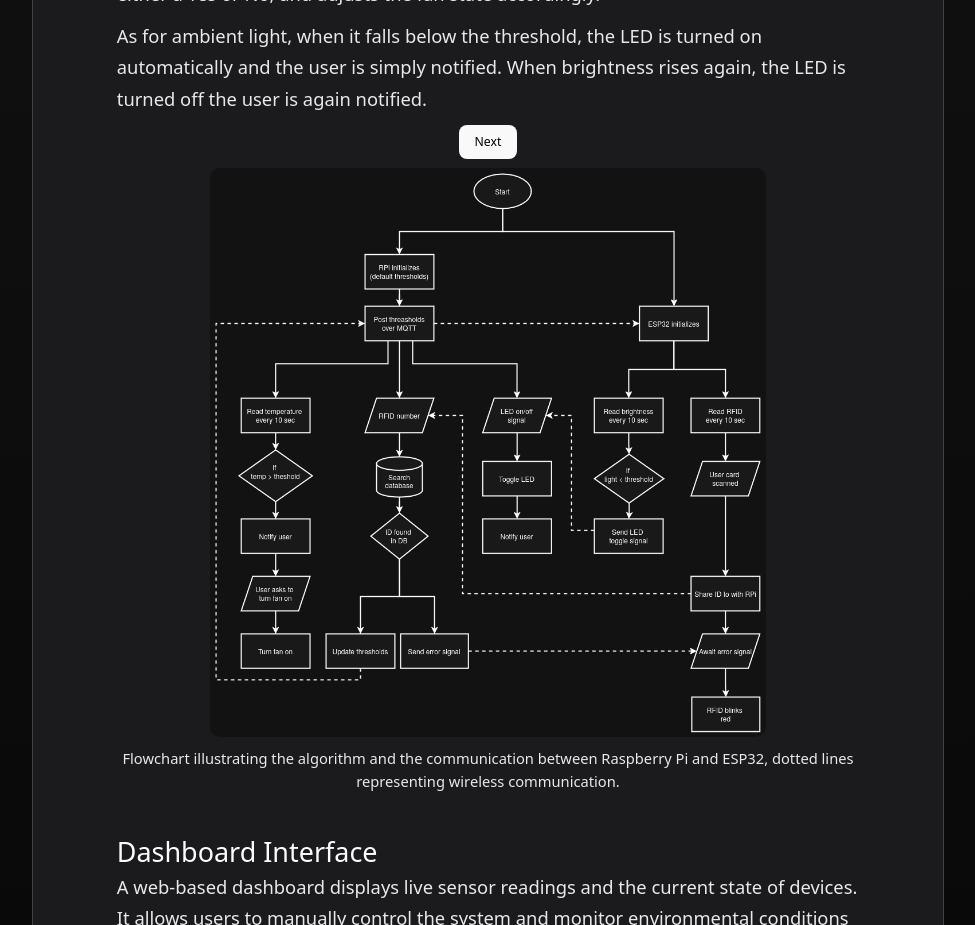
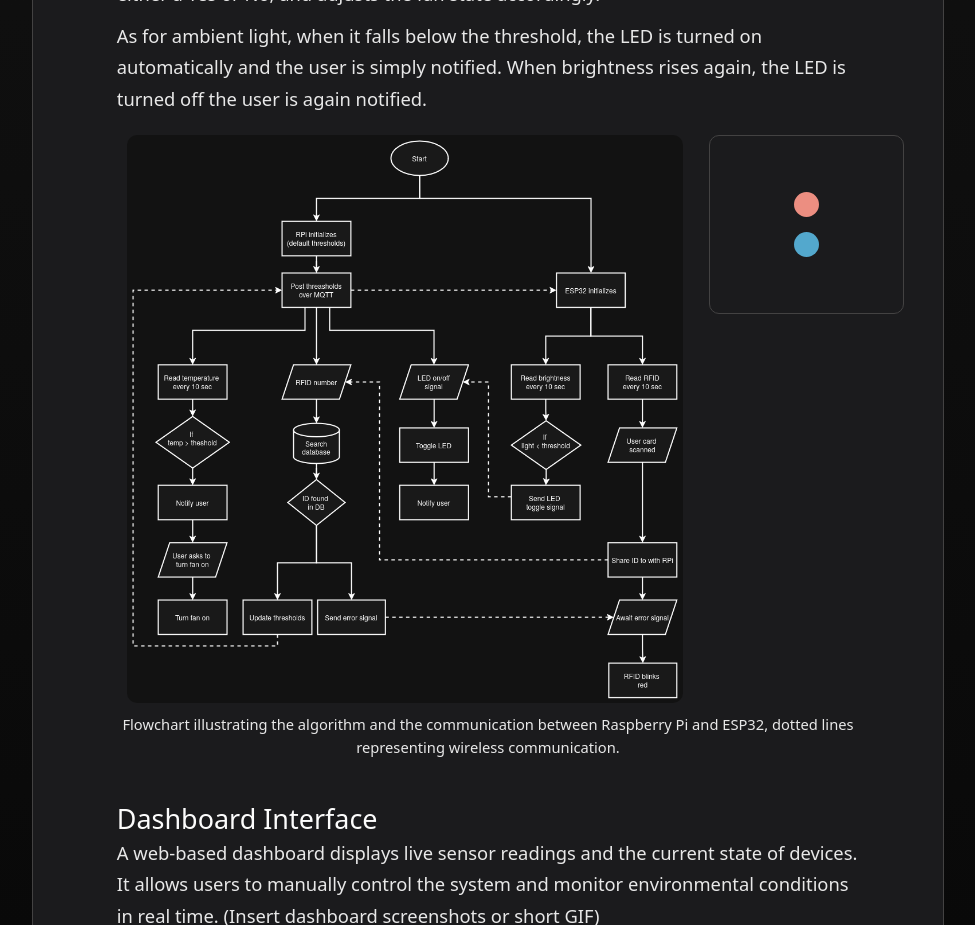
Before and after one commit to hedi3489/my-portfolio, a React (Vite) app: page /projects/iot-home-simulation in a window 1280 px wide. Shown: the part 2240-3165 px from the top of the page, without its empty margins (152-1127 px from the left). Built offline with nearby package versions, Linux system fonts and the light colour scheme.

Commit message:
Working on Image cycling buttons

```diff
--- a/src/components/ProjectPageComponents.jsx
+++ b/src/components/ProjectPageComponents.jsx
@@ -1,4 +1,5 @@
 import { useState, useEffect } from "react";
+import { ThemeCard } from "../components/Cards.jsx"
 
 function TechStackInline({ items = [] }) {
     return (
@@ -68,15 +69,40 @@ function CaptionedImages({ imageList }) {
     let image = imageList[index % imageList.length];
     return <>
         <div className="flex flex-col flex-center captioned-image">
-            {imageList.length > 1 ? <button onClick={handleClick} className="somebutton">Next</button> : null }
-            <img
-                src={image.src}
-                alt={image.alt}
-                className="image"
-            />
+            <div className="flex">
+                <img
+                    src={image.src}
+                    alt={image.alt}
+                    className="image"
+                />
+                {/* {imageList.length > 1 ? <button onClick={handleClick} className="cycle-button">O</button> : null} */}
+                <ThemeButtons />
+            </div>
             <h5>{image.caption}</h5>
         </div>
     </>
+}
+
+function ThemeButtons() {
+    const colors = ["#ec8e81", "#53a8cd"]
+    const [selectedColor, setSelectedColor] = useState(colors[0]);
+    useEffect(() => {
+        document.documentElement.style.setProperty('--border-card-secondary', selectedColor);
+    }, [selectedColor]);
+
+    return (
+        <div className="flex flex-col flex-center card theme-buttons">
+            {colors.map((color, i) => (
+                <button
+                    key={i}
+                    className={`theme-dot ${selectedColor === color ? 'selected' : ''}`}
+                    style={{ backgroundColor: color }}
+                    aria-label={`Select theme color ${i + 1}`}
+                    onClick={() => setSelectedColor(color)}
+                />
+            ))}
+        </div>
+    );
 }
 
 function BulletList({ title, items = [] }) {
--- a/src/styles/Containers.css
+++ b/src/styles/Containers.css
@@ -5,22 +5,46 @@
   display: flex;
   gap: var(--gap);
 }
+
 .flex-col {
   flex-direction: column;
 }
+
 .flex-center {
   align-items: center;
 }
 
-.full-width       { width: 100%; }
-.over-half-width  { width:  75%; }
-.half-width       { width:  50%; }
-.quarter-width    { width:  25%; }
+.full-width {
+  width: 100%;
+}
 
-.full-height       { height: 100%; }
-.over-half-height  { height:  75%; }
-.half-height       { height:  50%; }
-.quarter-height    { height:  25%; }
+.over-half-width {
+  width: 75%;
+}
+
+.half-width {
+  width: 50%;
+}
+
+.quarter-width {
+  width: 25%;
+}
+
+.full-height {
+  height: 100%;
+}
+
+.over-half-height {
+  height: 75%;
+}
+
+.half-height {
+  height: 50%;
+}
+
+.quarter-height {
+  height: 25%;
+}
 
 .fit-content {
   width: fit-content;
@@ -39,21 +63,26 @@
   min-height: 100vh;
   padding: 5em 15em;
 }
+
 .main-content {
   flex: 7.5;
   min-height: 100%;
 }
+
 .showcase {
   flex: 5;
 }
 
-.deck > * ,
-.showcase > * {
+.deck>*,
+.showcase>* {
   flex: 1 1 0;
   min-width: 0;
   min-height: 0;
 }
-.side-bar { flex: 2.7; }
+
+.side-bar {
+  flex: 2.7;
+}
 
 /*-----------------------
   PROJ PAGE CONTAINERS
@@ -66,7 +95,7 @@
   gap: 0.8rem;
 }
 
-.project-page-container .prose > div {
+.project-page-container .prose>div {
   gap: 0.4rem;
 }
 
@@ -74,7 +103,7 @@
   padding: 4rem 6rem;
 }
 
-.in-section-gap div{
+.in-section-gap div {
   display: flex;
   flex-direction: column;
   gap: 0.9em;
@@ -91,3 +120,28 @@
   border-radius: var(--radius);
   margin: 0.7rem;
 }
+
+.cycle-button {
+  width: 50px;
+  padding: 10px;
+  gap: 0.5rem;
+}
+
+.theme-buttons {
+  margin-top: 0.7rem;
+}
+
+.theme-dot {
+  flex: 0 0 auto;
+  width: 25px;
+  aspect-ratio: 1 / 1;
+  border-radius: 50%;
+  padding: 0;
+  border: 2px solid transparent;
+    border-top-color: transparent;
+    border-right-color: transparent;
+    border-bottom-color: transparent;
+    border-left-color: transparent;
+  cursor: pointer;
+  scroll-snap-align: center;
+}
```
